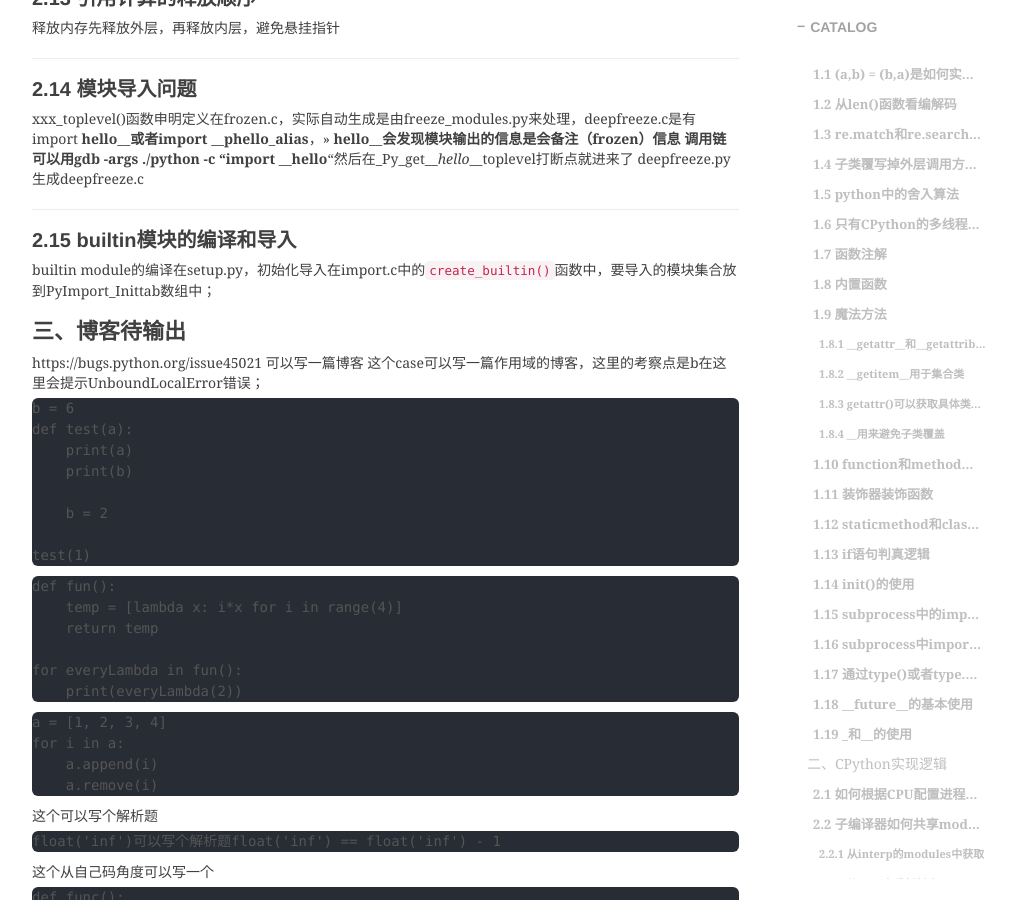
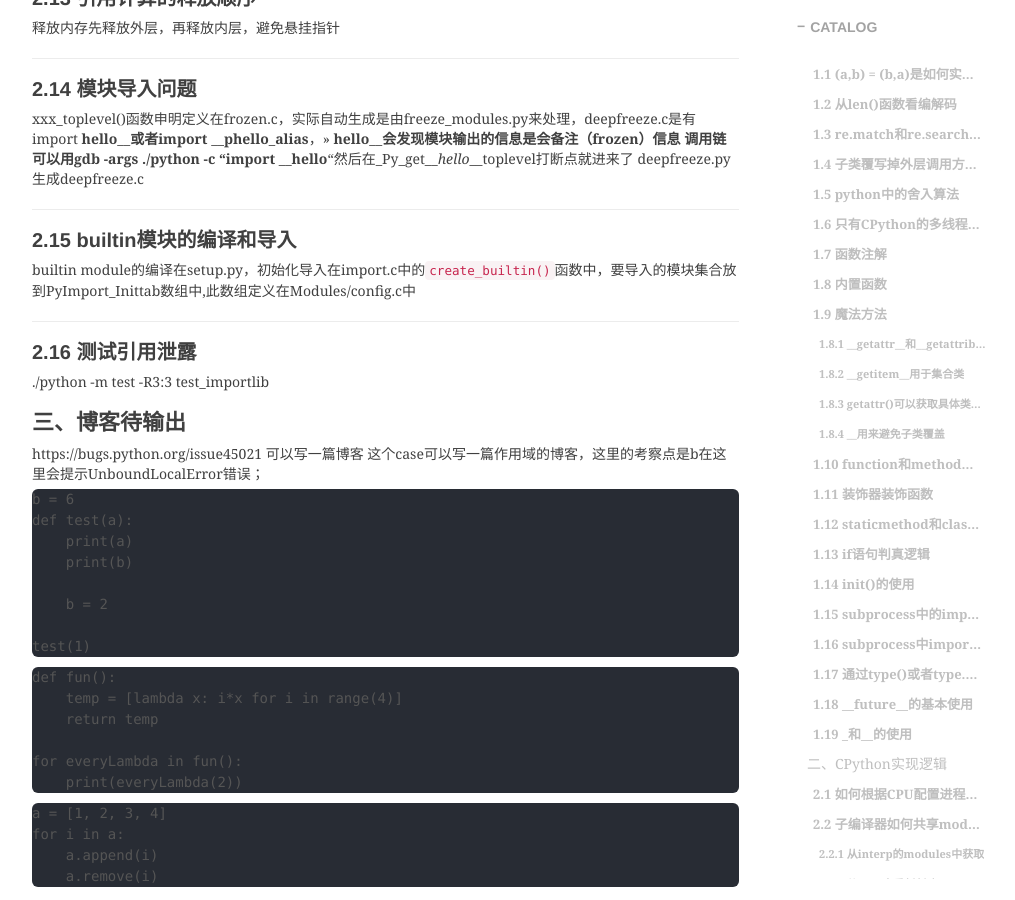
Before and after one commit to shihai1991/shihai1991.github.io, a Jekyll site: the page built from _posts/2022-12-10-CPython知识点简单梳理.md, in a window 1280 px wide and 900 px high, scrolled down 4946 px. Shown: the whole window, without its empty margins (233-1248 px from the left). Built offline with Jekyll 4.4.1, drawn with Linux system fonts in a browser that asks for light colours; nearby versions of some CDN libraries; comment, search, counter and statistics services are not loaded.

Commit message:
Update 2022-12-10-CPython知识点简单梳理.md

```diff
--- a/_posts/2022-12-10-CPython知识点简单梳理.md
+++ b/_posts/2022-12-10-CPython知识点简单梳理.md
@@ -175,7 +175,10 @@ import __hello__或者import __phello_alias__，>> __hello__会发现模块输
 deepfreeze.py生成deepfreeze.c
 
 ## 2.15 builtin模块的编译和导入
-builtin module的编译在setup.py，初始化导入在import.c中的`create_builtin()`函数中，要导入的模块集合放到PyImport_Inittab数组中；
+builtin module的编译在setup.py，初始化导入在import.c中的`create_builtin()`函数中，要导入的模块集合放到PyImport_Inittab数组中,此数组定义在Modules/config.c中
+
+## 2.16 测试引用泄露
+./python -m test -R3:3 test_importlib
 
 
 # 三、博客待输出
```
